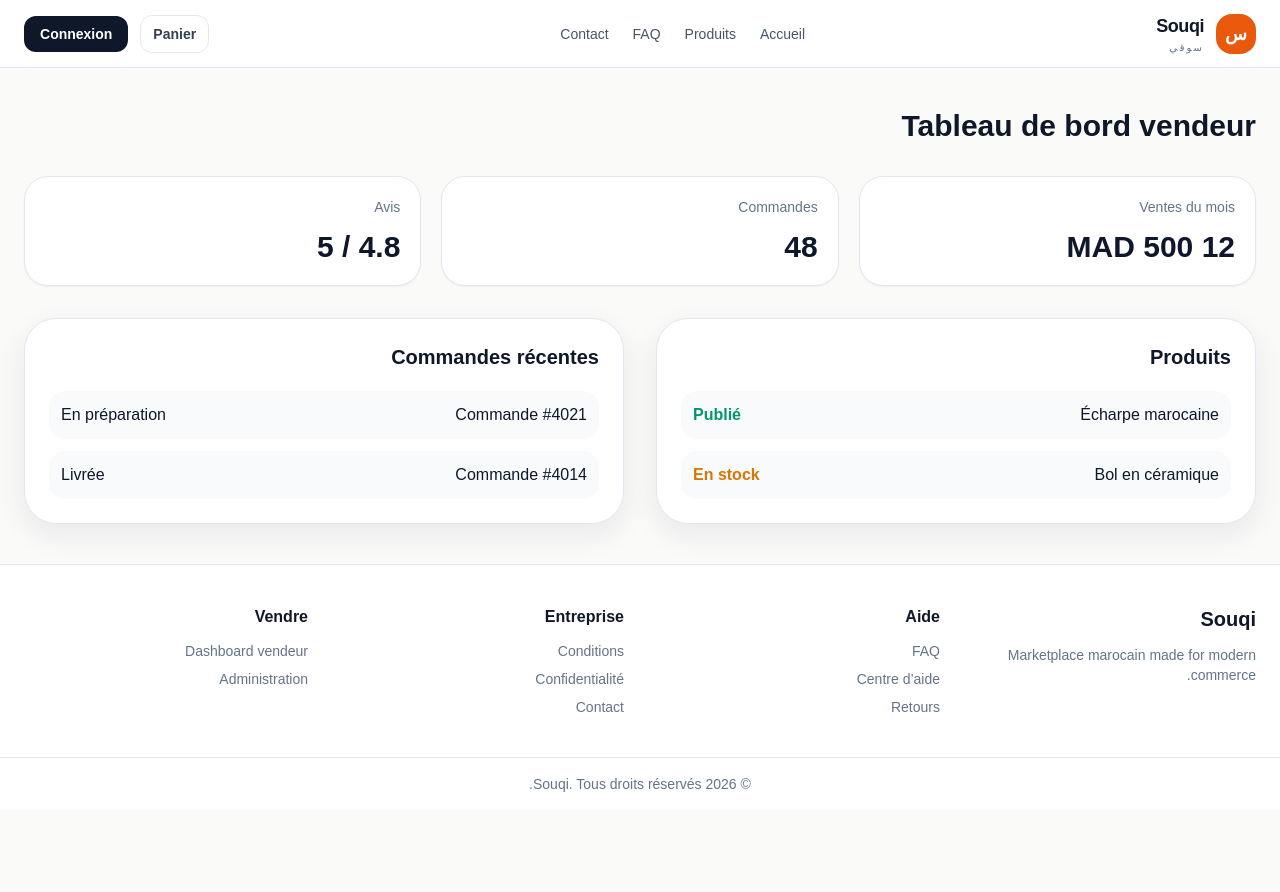
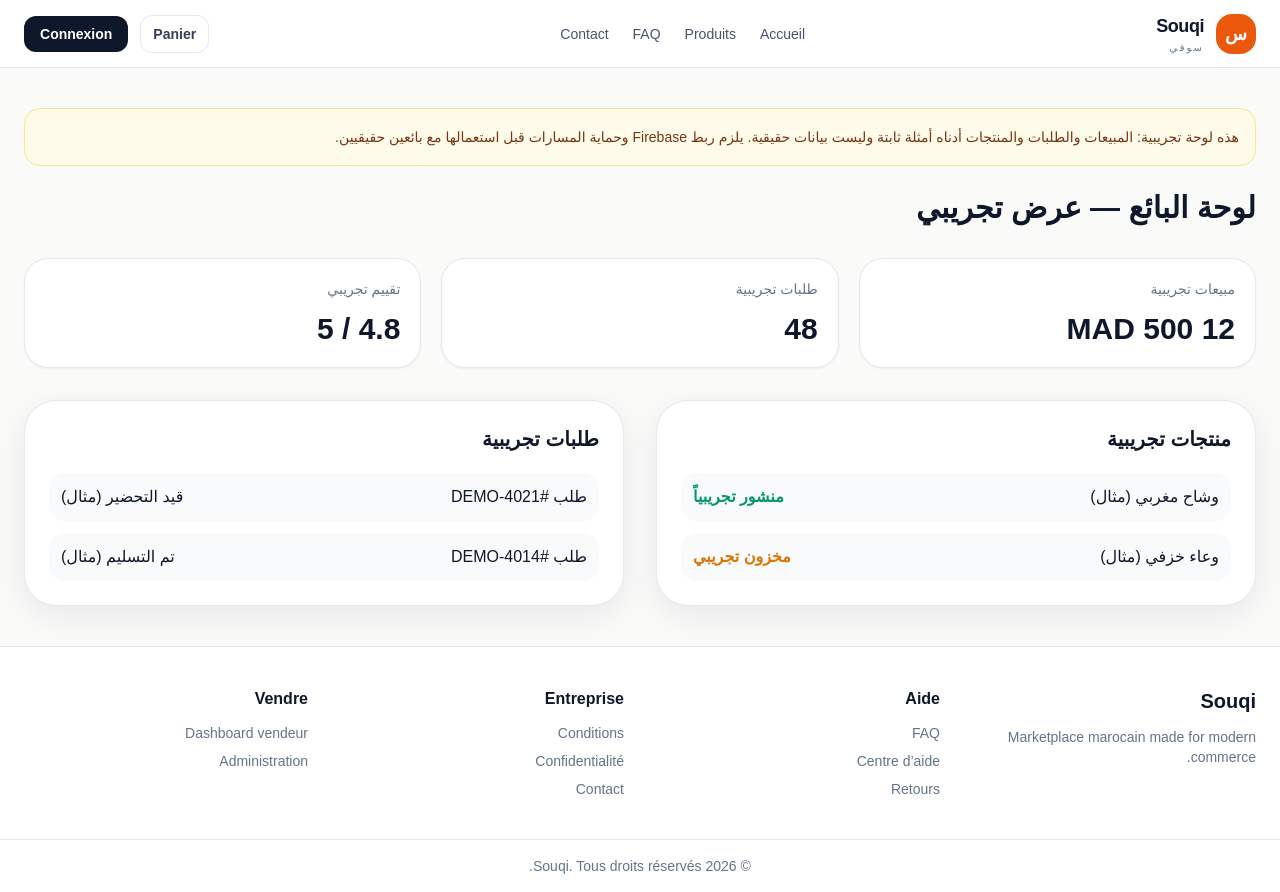
Before and after one commit to hakimdino787-sketch/-souqi-marketplace., a Next.js app: page /seller/dashboard in a window 1280 px wide. Before the commit the page ends 810 px from the top, so only its background shows below. Built offline with nearby package versions, Linux system fonts and the light colour scheme.

Commit message:
Label seller dashboard metrics as demo-only

```diff
--- a/app/seller/dashboard/page.tsx
+++ b/app/seller/dashboard/page.tsx
@@ -1,12 +1,15 @@
 export default function SellerDashboardPage() {
   return (
-    <div className="mx-auto max-w-7xl px-4 py-10 md:px-6">
-      <h1 className="text-3xl font-black text-slate-900">Tableau de bord vendeur</h1>
+    <div dir="rtl" className="mx-auto max-w-7xl px-4 py-10 md:px-6">
+      <div className="rounded-2xl border border-amber-200 bg-amber-50 p-4 text-sm leading-6 text-amber-900">
+        هذه لوحة تجريبية: المبيعات والطلبات والمنتجات أدناه أمثلة ثابتة وليست بيانات حقيقية. يلزم ربط Firebase وحماية المسارات قبل استعمالها مع بائعين حقيقيين.
+      </div>
+      <h1 className="mt-6 text-3xl font-black text-slate-900">لوحة البائع — عرض تجريبي</h1>
       <div className="mt-8 grid gap-5 md:grid-cols-3">
         {[
-          { label: 'Ventes du mois', value: '12 500 MAD' },
-          { label: 'Commandes', value: '48' },
-          { label: 'Avis', value: '4.8 / 5' },
+          { label: 'مبيعات تجريبية', value: '12 500 MAD' },
+          { label: 'طلبات تجريبية', value: '48' },
+          { label: 'تقييم تجريبي', value: '4.8 / 5' },
         ].map((stat) => (
           <div key={stat.label} className="rounded-3xl border border-slate-200 bg-white p-5 shadow-sm">
             <p className="text-sm text-slate-500">{stat.label}</p>
@@ -14,33 +17,19 @@ export default function SellerDashboardPage() {
           </div>
         ))}
       </div>
-
       <div className="mt-8 grid gap-8 lg:grid-cols-2">
         <div className="rounded-[2rem] border border-slate-200 bg-white p-6 shadow-soft">
-          <h2 className="text-xl font-black text-slate-900">Produits</h2>
+          <h2 className="text-xl font-black text-slate-900">منتجات تجريبية</h2>
           <ul className="mt-5 space-y-3">
-            <li className="flex items-center justify-between rounded-2xl bg-slate-50 p-3">
-              <span>Écharpe marocaine</span>
-              <span className="font-bold text-emerald-600">Publié</span>
-            </li>
-            <li className="flex items-center justify-between rounded-2xl bg-slate-50 p-3">
-              <span>Bol en céramique</span>
-              <span className="font-bold text-amber-600">En stock</span>
-            </li>
+            <li className="flex items-center justify-between rounded-2xl bg-slate-50 p-3"><span>وشاح مغربي (مثال)</span><span className="font-bold text-emerald-600">منشور تجريبياً</span></li>
+            <li className="flex items-center justify-between rounded-2xl bg-slate-50 p-3"><span>وعاء خزفي (مثال)</span><span className="font-bold text-amber-600">مخزون تجريبي</span></li>
           </ul>
         </div>
-
         <div className="rounded-[2rem] border border-slate-200 bg-white p-6 shadow-soft">
-          <h2 className="text-xl font-black text-slate-900">Commandes récentes</h2>
+          <h2 className="text-xl font-black text-slate-900">طلبات تجريبية</h2>
           <ul className="mt-5 space-y-3">
-            <li className="flex justify-between rounded-2xl bg-slate-50 p-3">
-              <span>Commande #4021</span>
-              <span>En préparation</span>
-            </li>
-            <li className="flex justify-between rounded-2xl bg-slate-50 p-3">
-              <span>Commande #4014</span>
-              <span>Livrée</span>
-            </li>
+            <li className="flex justify-between rounded-2xl bg-slate-50 p-3"><span>طلب #DEMO-4021</span><span>قيد التحضير (مثال)</span></li>
+            <li className="flex justify-between rounded-2xl bg-slate-50 p-3"><span>طلب #DEMO-4014</span><span>تم التسليم (مثال)</span></li>
           </ul>
         </div>
       </div>
```
